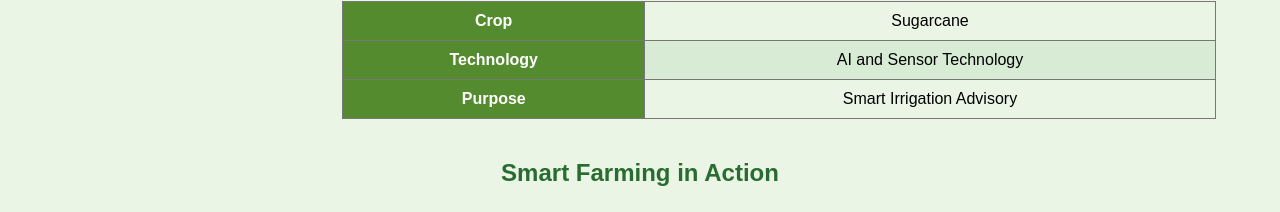
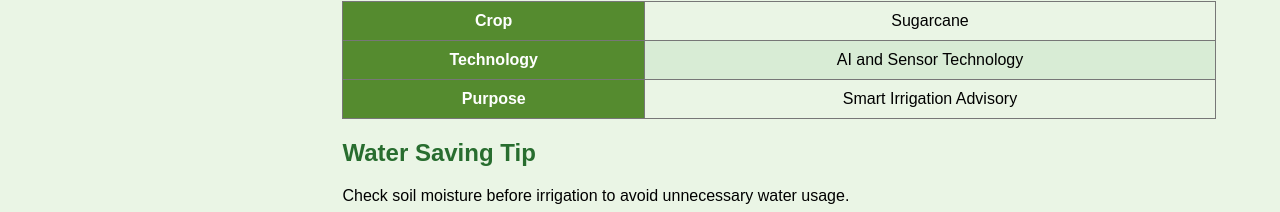
Before and after one commit to pratikshau-tech/smart-irrigation, a plain HTML site: page index.html in a window 1280 px wide. Shown: the part 1170-1382 px from the top of the page. Drawn offline with Linux system fonts and the light colour scheme; grey boxes are pictures that could not be loaded.

Commit message:
Updated homepage and styling

```diff
--- a/index.html
+++ b/index.html
@@ -164,6 +164,13 @@ Irrigation Alert: Plot A needs irrigation today.
 
 </table>
 
+
+<h2>Water Saving Tip</h2>
+
+<p>
+Check soil moisture before irrigation to avoid unnecessary water usage.
+</p>
+
 </main>
 
 </section>
```
